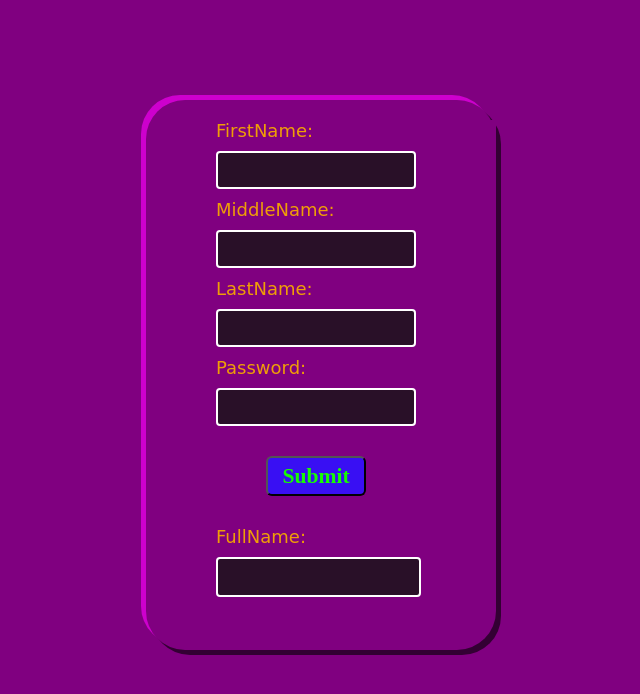
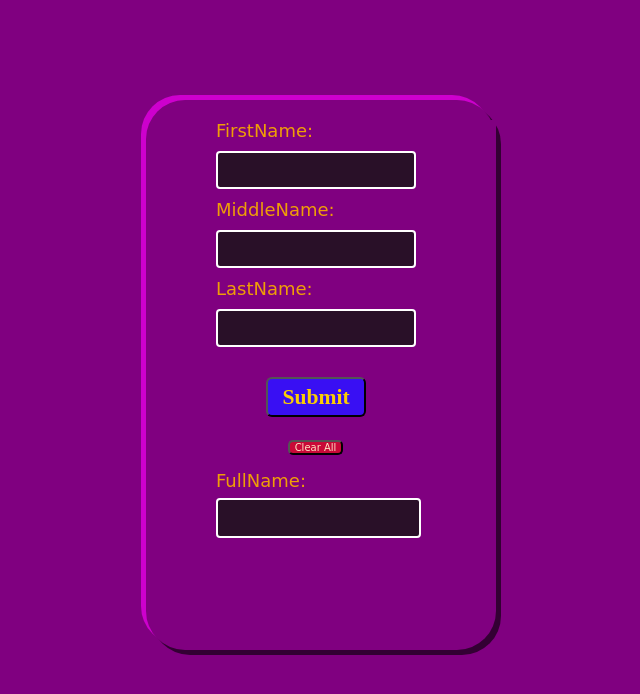
Before and after one commit to Ventureprat/Full_Name, a plain HTML site: page index.html in a window 1280 px wide. Shown: the whole page, without its empty margins (254-894 px from the left). Drawn offline with Linux system fonts and the light colour scheme.

Commit message:
added a clear button and removed password field

```diff
--- a/index.html
+++ b/index.html
@@ -10,7 +10,7 @@
     <div class="container">
 
       <label for="textBox">FirstName:</label>
-      <input type="text" name="username" value="" id="t1"/>
+      <input type="text" name="username"  id="t1"/>
 
       <label for="textBox">MiddleName:</label>
       <input type="text" name="username" id="t2"/>
@@ -18,13 +18,12 @@
       <label for="textBox">LastName:</label>
       <input type="text" name="username" id="t3"/>
 
-      <label for="password">Password:</label>
-      <input type="password" name="password" id="p1" />
+      <input type="button" name="submit" value="Submit" id="s1" />
 
-      <input type="submit" name="submit" value="Submit" id="s1" />
+      <input type="button" value="Clear All" id="c1" onclick="cl()">
 
 
-      <label for="textBox">FullName:</label>
+      <label for="textBox" class="l1">FullName:</label>
       <textarea name="text" id="t4" cols="" rows="" style="resize:none"></textarea>
 
 
--- a/script.js
+++ b/script.js
@@ -15,9 +15,29 @@ function fullName() {
 
 
 
-    document.getElementById('t4').innerHTML=fname+' '+mname+' '+lname;
-    console.log(document.getElementById('t4').value);
+    document.getElementById("t4").innerHTML=fname+' '+mname+' '+lname;
+
+     console.log(document.getElementById("t4").value);
 
 
 
 }
+
+var clic= document.getElementsByClassName(".c1");
+
+
+
+function cl() {
+     console.log("ClearAl function...");
+
+
+    if(confirm("Are You Sure?")){
+
+     document.getElementById("t1").value=" ";
+     document.getElementById("t2").value=" ";
+     document.getElementById("t3").value=" ";
+     document.getElementById("t4").value=" ";
+
+    }
+
+}
--- a/style.css
+++ b/style.css
@@ -28,7 +28,7 @@
 
 
 
-  #t1,#t2,#t3,#t4,#p1{
+  #t1,#t2,#t3,#t4{
       background-color: #141413ce;
       padding:5px;
       text-align:left;
@@ -49,7 +49,7 @@
       padding:5px;
       position:relative;
       left:30px;
-      color:rgba(23, 253, 2, 0.993);
+      color:rgba(253, 207, 2, 0.993);
       font-family:emoji;
       font-size:larger;
       font-weight:bold;
@@ -64,5 +64,28 @@
       width:205px;
       height:40px;
       overflow:hidden;
+      position: relative;
+      top:20px;
+    }
+
+
+    #c1{
+      background:#f30f0fa3;
+      width:55px;
+      margin:20px;
+
+      position:absolute;
+      left:122px;
+      top:320px;
+      color:bisque;
+      font-size:x-small;
+      font-family:cursive;
+      border-radius: 5px;
+
 
     }
+
+    .l1{
+      position:relative;
+      top:23px;
+    }
```
